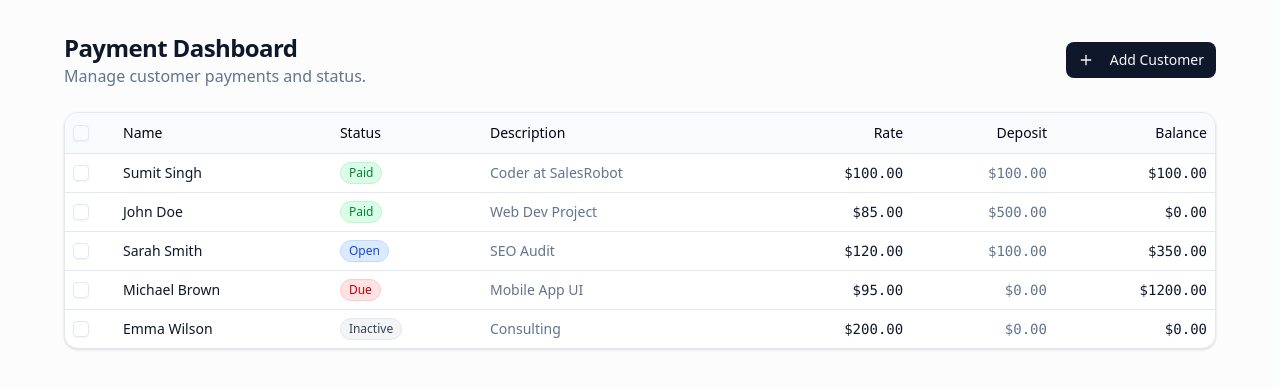
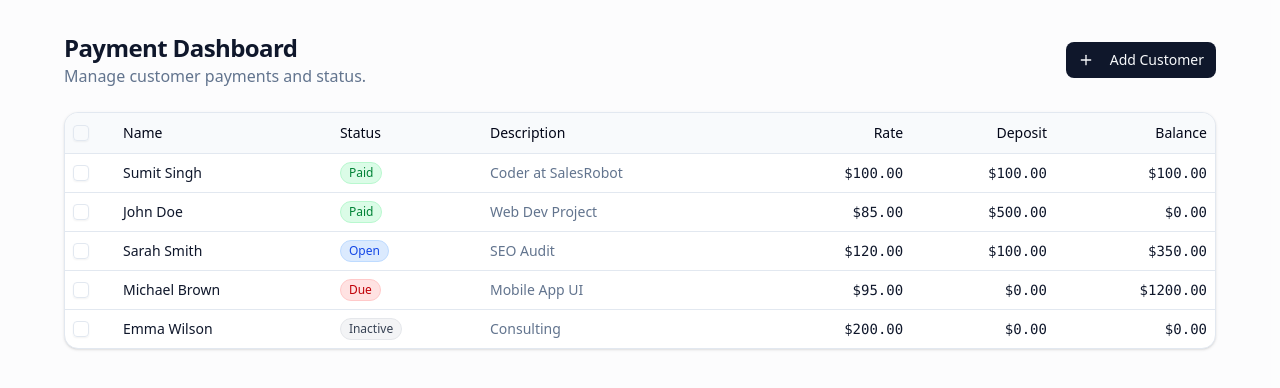
Before and after one commit to Sumit-Singh94/CustomerPaymentDashboard, a React (Vite) app in the folder payment-dashboard/: page / in a window 1280 px wide. Shown: the top 388 px of the page. Built offline with nearby package versions, Linux system fonts and the light colour scheme.

Commit message:
Updated Code.

```diff
--- a/payment-dashboard/src/App.tsx
+++ b/payment-dashboard/src/App.tsx
@@ -194,7 +194,7 @@ function Dashboard() {
                     <TableCell className="text-right font-mono">
                       ${customer.rate.toFixed(2)}
                     </TableCell>
-                    <TableCell className="text-right font-mono text-slate-500">
+                    <TableCell className="text-right font-mono text-slate-900">
                       ${customer.deposit.toFixed(2)}
                     </TableCell>
                     <TableCell className="text-right font-mono font-medium">
```
